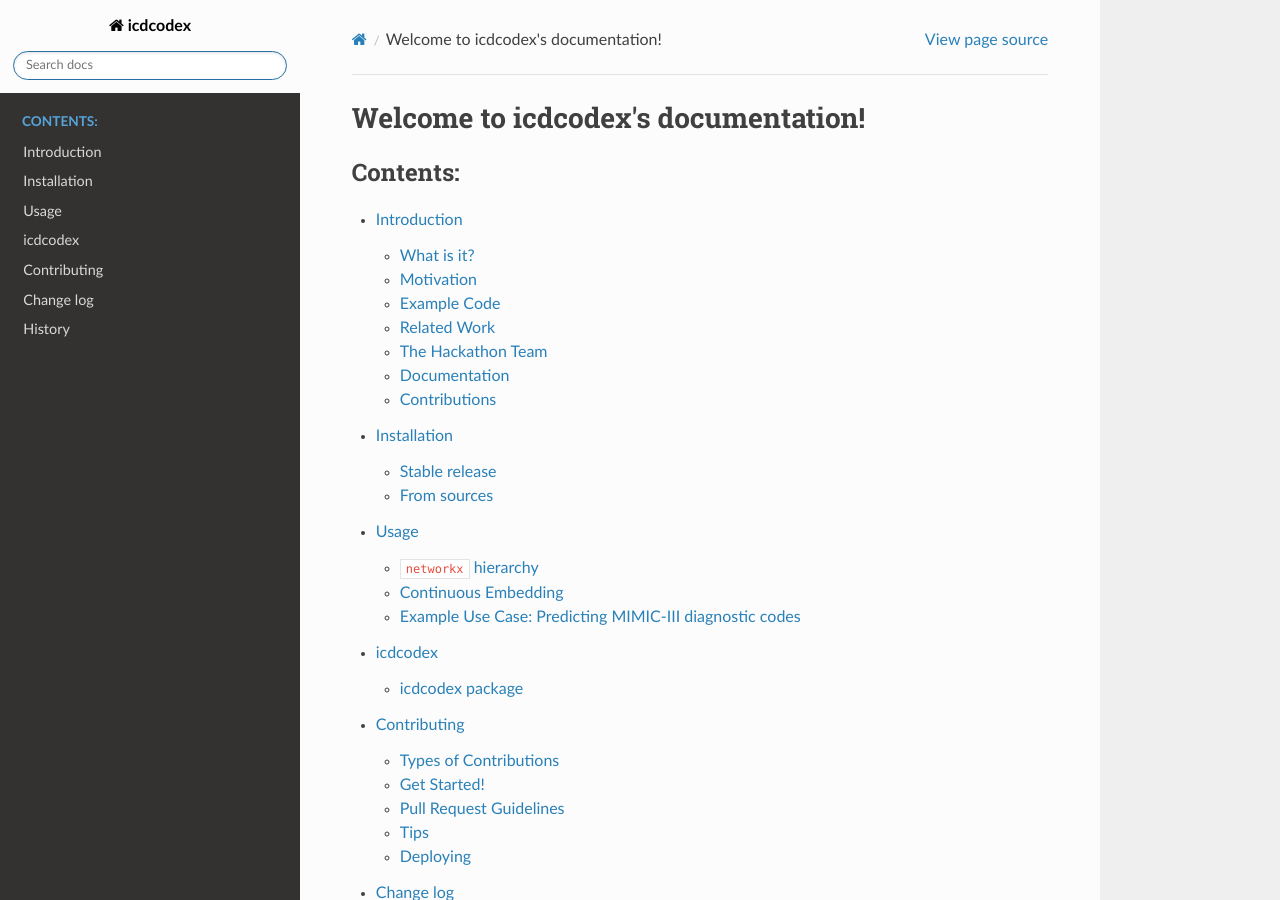
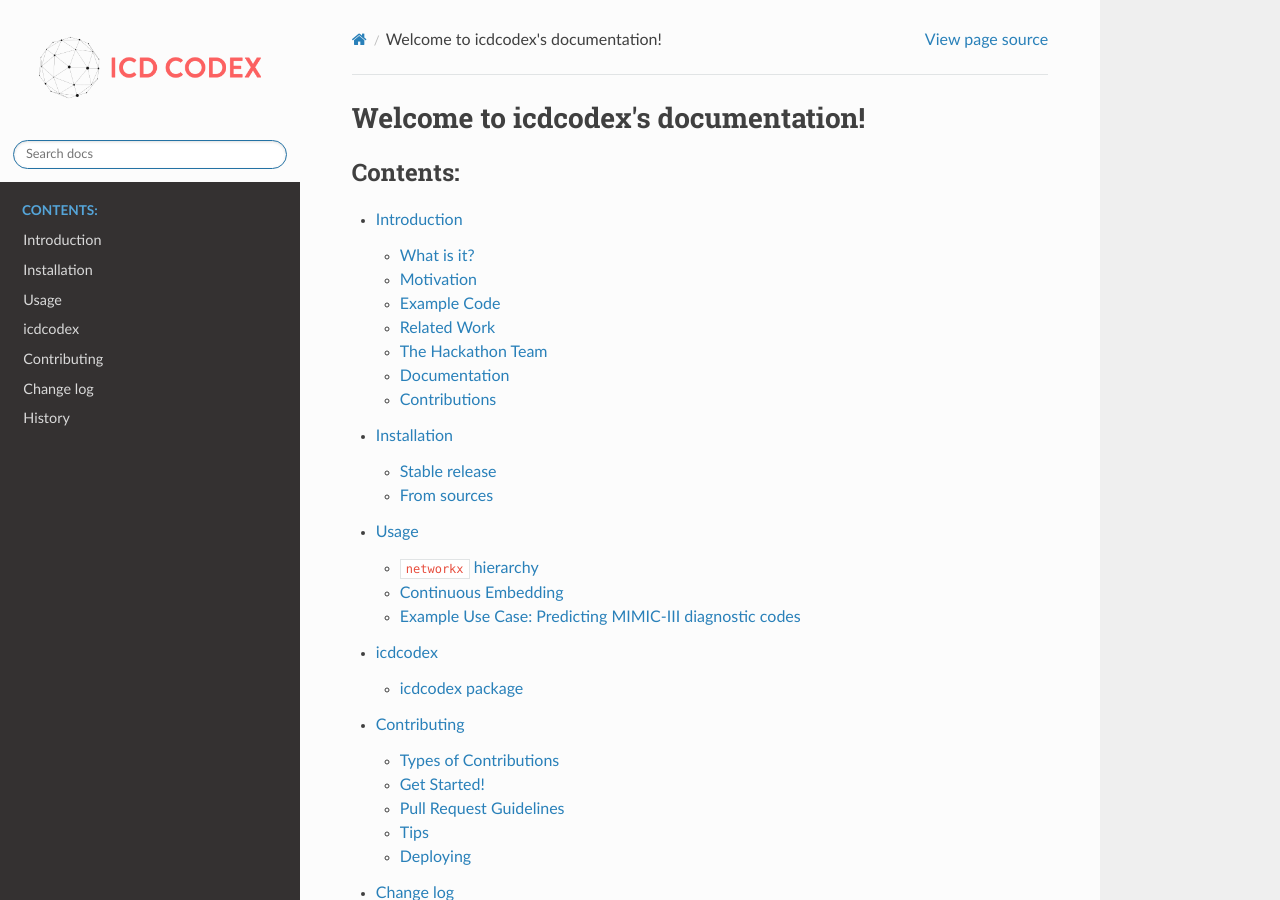
Before and after one commit to icd-codex/icd-codex, a Sphinx documentation site: the page built from docs/index.rst, in a window 1280 px wide and 900 px high. Built offline with Sphinx 7.4.7 and the Read the Docs theme 2.0.0, drawn with Linux system fonts in a browser that asks for light colours.

Commit message:
add trailerbrands logo

```diff
--- a/docs/conf.py
+++ b/docs/conf.py
@@ -95,7 +95,7 @@ html_theme = 'sphinx_rtd_theme'
 # documentation.
 #
 html_theme_options = {
-    'logo_only': False,
+    'logo_only': True,
     'display_version': False,
     'style_nav_header_background': '#fcfcfc',
 }
@@ -105,7 +105,7 @@ html_theme_options = {
 # so a file named "default.css" will overwrite the builtin "default.css".
 html_static_path = ['_static']
 html_css_files = ['css/style-0.3.css']
-# html_logo = "logo.png"
+html_logo = "_static/imgs/logo/logo.png"
 
 
 # -- Options for HTMLHelp output ---------------------------------------
```
Also changed, not shown: docs/_static/imgs/logo/logo.png (added).
